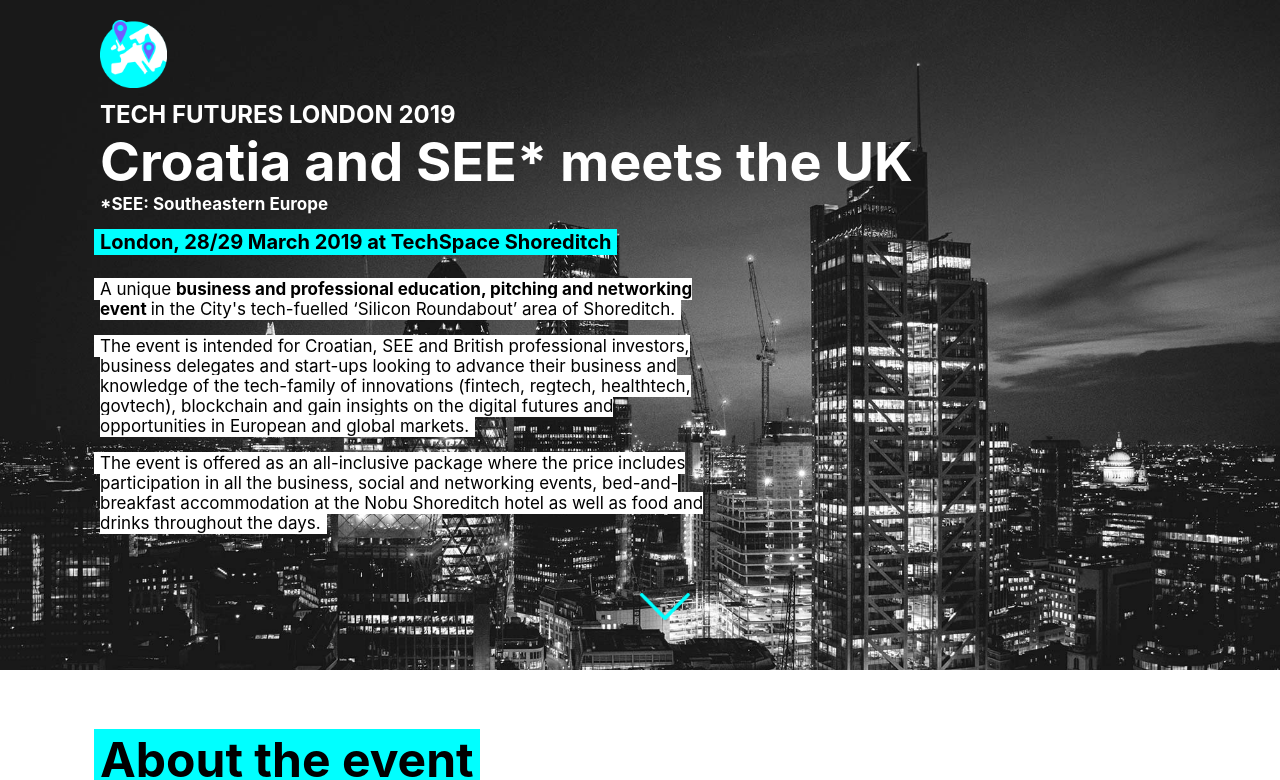
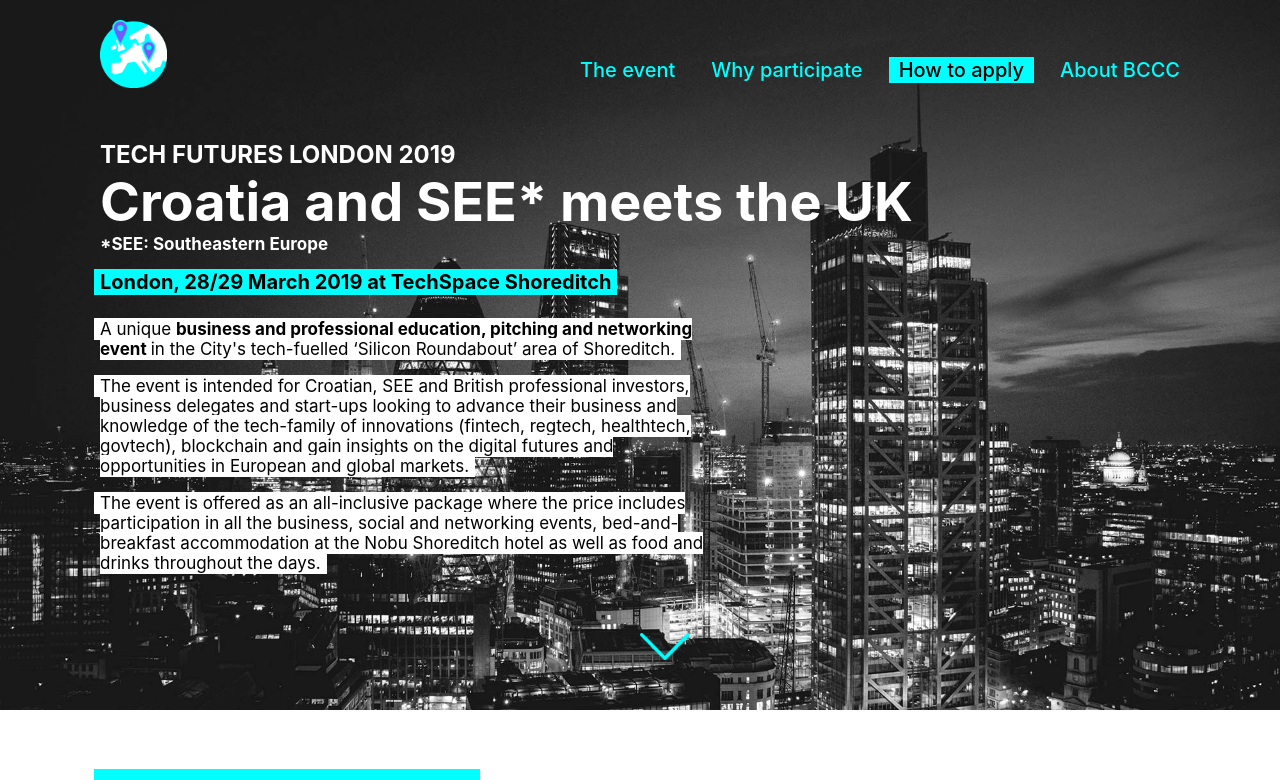
Before and after one commit to jcatalaamat/croatia-see-meets-uk, a React (Create React App) app: page / in a window 1280 px wide. Shown: the top 780 px of the page. Built offline with nearby package versions, Linux system fonts and the light colour scheme.

Commit message:
web header

```diff
--- a/src/App.js
+++ b/src/App.js
@@ -4,7 +4,6 @@
 
 const App = () => (
   <div className="App">
-    <meta name="viewport" content="width=device-width, height=device-height" />
     <Page />
   </div>
 );
--- a/src/App.scss
+++ b/src/App.scss
@@ -210,10 +210,11 @@
 
 .header-menu {
   height: 60px;
-  display: flex;
-  align-items: center;
-  justify-content: center;
-  background-color: transparent;
+    /* display: flex; */
+    /* align-items: center; */
+    /* justify-content: flex-end; */
+    background-color: transparent;
+    width: 100%;
 
   @media only screen and (min-width: 768px) {
     height: 100px;
@@ -287,6 +288,9 @@
   }
   &--spacingTop {
     padding-top: 20px;
+    @media only screen and (min-width: 768px) {
+      padding-top: 60px;
+    }
   }
 }
 
@@ -302,6 +306,7 @@
   color: white;
   padding-left: 30px;
   padding-right: 30px;
+  padding-top: 20px;
   @media only screen and (min-width: 768px) {
     padding-left: 100px;
   }
@@ -756,4 +761,62 @@
 }
 
 
-/////////// REACT CSS BURGER
+.space {
+  @media only screen and (min-width: 768px) {
+    display: block;
+    //border: 1px solid red;
+    width: 150px;
+    height: 20px;
+  }
+}
+
+.menu-options {
+  visibility: hidden;
+  @media only screen and (min-width: 768px) {
+    visibility: visible;
+    color: #00ffff;
+    font-size: 20px;
+    font-weight: 500;
+    display: flex;
+    width: 100%;
+    justify-content: flex-end;
+    height: 100%;
+    align-items: center;
+
+  ul {
+    margin-left: 150px;
+    width: 600px;
+    display: flex;
+    justify-content: space-between;
+    padding-right: 100px;
+    align-items: flex-end;
+  }
+  li {
+    list-style: outside none none;
+
+  }
+  }
+
+}
+
+.menu-flat {
+  &-one {
+    line-height: 16px;
+    padding: 5px 0 5px 0;
+  }
+  &-two {
+    line-height: 16px;
+    padding: 5px 0 5px 0;
+  }
+  &-three {
+    background-color: #00ffff;
+    color: black;
+    box-shadow: 10px 0 0 #00ffff, -10px 0 0 #00ffff;
+    line-height: 16px;
+    padding: 5px 0 5px 0;
+  }
+  &-four {
+    line-height: 16px;
+    padding: 5px 0 5px 0;
+  }
+}
--- a/src/components/HeaderMenu.jsx
+++ b/src/components/HeaderMenu.jsx
@@ -1,24 +1,22 @@
 import React from 'react';
 
 const HeaderMenu = () => (
-  <div className="header-menu">
-    <div className="logo" />
+  <div>
 
-    {/* <input className="hidden" id="burger" type="checkbox" />
+    <div className="space" />
+    <div className="header-menu">
+      <div className="logo" />
 
-    <label htmlFor="burger">
-      <span />
-      <span />
-      <span />
-    </label>
+      <div className="menu-options">
+        <ul>
+          <li className="menu-flat-one">The event</li>
+          <li className="menu-flat-two">Why participate</li>
+          <li className="menu-flat-three">How to apply</li>
+          <li className="menu-flat-four">About BCCC</li>
+        </ul>
+      </div>
+    </div>
 
-    <nav>
-      <ul>
-        <li><a href="#">Link #1</a></li>
-        <li><a href="#">Link #2</a></li>
-        <li><a href="#">Link #3</a></li>
-      </ul>
-    </nav> */}
   </div>
 );
 
```
